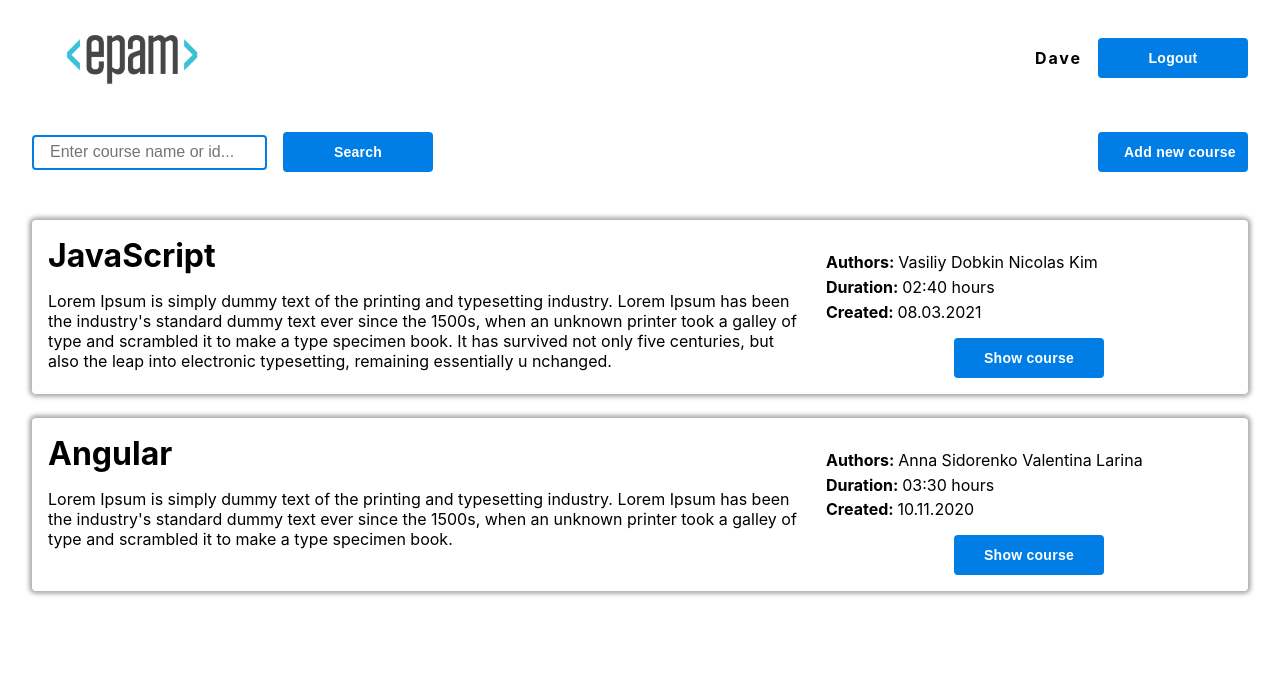
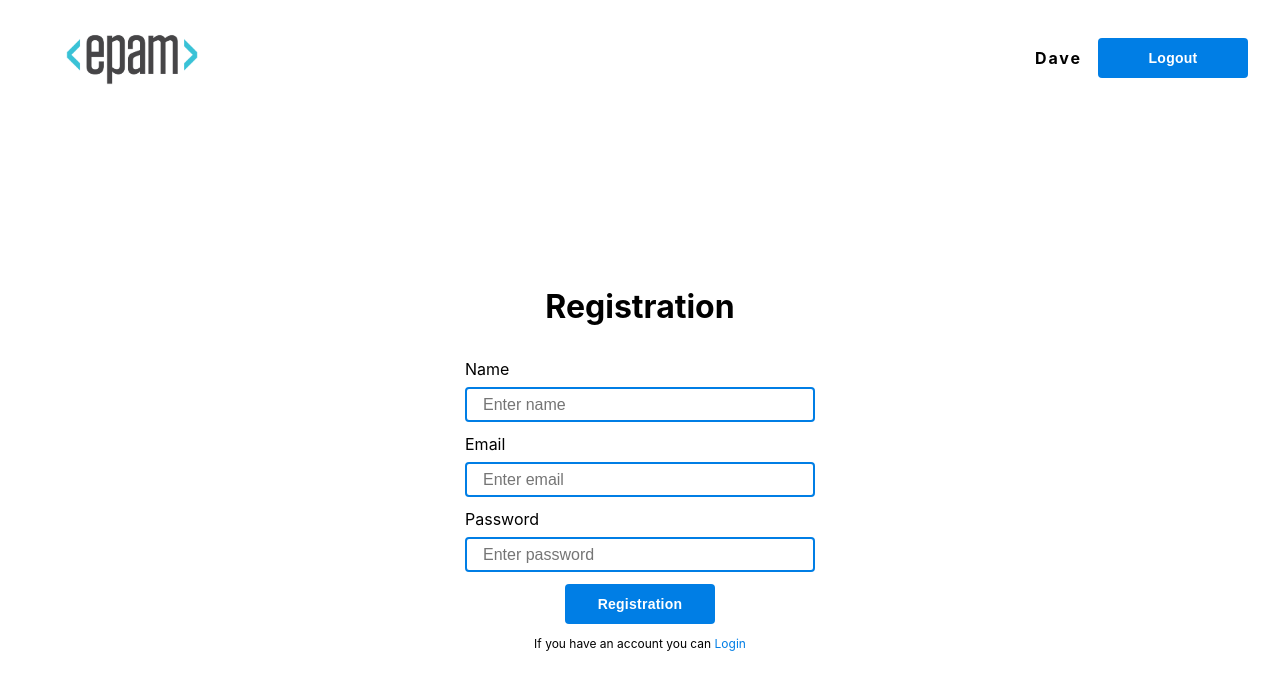
Before and after one commit to vadimshut/react-fundamentals, a React (Create React App) app: page /registration in a window 1280 px wide. Shown: the top 690 px of the page. Built offline with nearby package versions, Linux system fonts and the light colour scheme.

Commit message:
feat: rewrite code

```diff
--- a/package.json
+++ b/package.json
@@ -10,6 +10,7 @@
     "prop-types": "^15.8.1",
     "react": "^18.2.0",
     "react-dom": "^18.2.0",
+    "react-router-dom": "^6.3.0",
     "react-scripts": "5.0.1",
     "sass": "^1.52.3",
     "styled-components": "^5.3.5",
--- a/src/App.css
+++ /dev/null
@@ -1,6 +0,0 @@
-.app {
-    display: flex;
-    flex-direction: column;
-    height: 100%;
-
-}
--- a/src/App.jsx
+++ b/src/App.jsx
@@ -1,18 +1,51 @@
-import { Header } from './components/Header/Header';
+import { useCallback, useState } from 'react';
+import { BrowserRouter, Route, Routes, Navigate } from 'react-router-dom';
 
-import './App.css';
-import { Courses } from './components/Courses/Courses';
 import { mockedAuthorsList, mockedCoursesList } from './constants';
 
+import { Login } from './components/Login/Login';
+import { Registration } from './components/Registration/Registration';
+import { Courses } from './components/Courses/Courses';
+import { CreateCourse } from './components/CreateCourse/CreateCourse';
+
+import { updateAuthors } from './helpers/updateAuthors';
+
 function App() {
+	const [courses, setCourses] = useState(mockedCoursesList);
+	const [authors, setAuthors] = useState(mockedAuthorsList);
+
+	const createNewCourse = useCallback(
+		(newCourse, newAuthors) => {
+			const newPersonToAuthors = updateAuthors(authors, newAuthors);
+			setCourses([...courses, newCourse]);
+			setAuthors([...authors, ...newPersonToAuthors]);
+		},
+		[authors, courses]
+	);
+
 	return (
-		<div className='app'>
-			<Header />
-			<Courses
-				coursesList={mockedCoursesList}
-				authorsList={mockedAuthorsList}
-			/>
-		</div>
+		<BrowserRouter>
+			<Routes>
+				<Route path='/login' element={<Login />} />
+				<Route path='/registration' element={<Registration />} />
+				<Route
+					path='/courses'
+					element={<Courses coursesList={courses} authorsList={authors} />}
+				/>
+				{/*<Route path='/courses/:courseId' element={<App />} />*/}
+				<Route
+					path='/courses/add'
+					element={
+						<CreateCourse
+							authorsList={authors}
+							createNewCourse={createNewCourse}
+						/>
+					}
+				/>
+
+				<Route path='*' element={<Navigate to='/login' />} />
+			</Routes>
+		</BrowserRouter>
 	);
 }
 
--- /dev/null
+++ b/src/common/Decorator/PageDecorator.jsx
@@ -0,0 +1,17 @@
+import PropTypes from 'prop-types';
+import { Header } from '../../components/Header/Header';
+
+import './pageDecorator.scss';
+
+export const PageDecorator = ({ children }) => {
+	return (
+		<div className='pageDecorator'>
+			<Header />
+			<div className='main'>{children}</div>
+		</div>
+	);
+};
+
+PageDecorator.propTypes = {
+	children: PropTypes.element.isRequired,
+};
--- /dev/null
+++ b/src/common/Decorator/pageDecorator.scss
@@ -0,0 +1,10 @@
+.pageDecorator {
+  display: flex;
+  flex-direction: column;
+  height: 100%;
+  .main {
+    flex: 1 0 auto;
+    position: relative;
+    padding: 1rem 2rem;
+  }
+}
--- a/src/components/Courses/Courses.jsx
+++ b/src/components/Courses/Courses.jsx
@@ -1,59 +1,47 @@
 import { useCallback, useMemo, useState } from 'react';
 import PropTypes, { shape } from 'prop-types';
+import { useNavigate } from 'react-router-dom';
 import { BUTTON_NAMES } from '../../constants';
 
-import { updateAuthors } from '../../helpers/updateAuthors';
 import { CourseCard } from './components/CourseCard/CourseCard';
 import { SearchBar } from './components/SearchBar/SearchBar';
-import { CreateCourse } from '../CreateCourse/CreateCourse';
 import { Button } from '../../common/Button/Button';
+import { PageDecorator } from '../../common/Decorator/PageDecorator';
 
 import './courses.scss';
 
 export const Courses = ({ coursesList, authorsList }) => {
-	const [courses, setCourses] = useState(coursesList);
 	const [filteredCourses, setFilteredCourses] = useState([]);
-	const [authors, setAuthors] = useState(authorsList);
-	const [shouldShowCreateCourse, setShouldShowCreateCourse] = useState(false);
+	const navigate = useNavigate();
 
 	useMemo(() => {
-		setFilteredCourses(courses);
-	}, [courses]);
+		setFilteredCourses(coursesList);
+	}, [coursesList]);
 
 	const handleClickSearch = useCallback(
 		(searchValue) => {
-			const showCourses = courses.filter(
+			const showCourses = coursesList.filter(
 				({ title, id }) =>
 					title.toLowerCase().includes(searchValue.toLowerCase()) ||
 					id.toLowerCase().includes(searchValue.toLowerCase())
 			);
 			setFilteredCourses(showCourses);
 		},
-		[courses]
+		[coursesList]
 	);
 
-	const createNewCourse = useCallback(
-		(newCourse, newAuthors) => {
-			const newPersonToAuthors = updateAuthors(authors, newAuthors);
-			setCourses([...courses, newCourse]);
-			setAuthors([...authors, ...newPersonToAuthors]);
-			setShouldShowCreateCourse(!shouldShowCreateCourse);
-		},
-		[authors, courses, shouldShowCreateCourse]
-	);
+	const handleClickAddCourse = () => {
+		navigate('/courses/add', { replace: true });
+	};
 
 	return (
+		<PageDecorator>
 			<div className='courses'>
-			{shouldShowCreateCourse && (
-				<CreateCourse authorsList={authors} createNewCourse={createNewCourse} />
-			)}
-			{!shouldShowCreateCourse && (
-				<>
 				<div className='coursesControlsWrapper'>
 					<SearchBar onClick={handleClickSearch} />
 					<Button
 						buttonName={BUTTON_NAMES.addCourse}
-							onClick={() => setShouldShowCreateCourse(!shouldShowCreateCourse)}
+						onClick={handleClickAddCourse}
 					/>
 				</div>
 
@@ -73,13 +61,12 @@ export const Courses = ({ coursesList, authorsList }) => {
 							creationDate={creationDate}
 							duration={duration}
 							authorsIdsList={authorsIdsList}
-								authorsList={authors}
+							authorsList={authorsList}
 						/>
 					)
 				)}
-				</>
-			)}
 			</div>
+		</PageDecorator>
 	);
 };
 
--- a/src/components/CreateCourse/CreateCourse.jsx
+++ b/src/components/CreateCourse/CreateCourse.jsx
@@ -1,4 +1,5 @@
 import { useCallback, useState } from 'react';
+import { useNavigate } from 'react-router-dom';
 import PropTypes, { shape } from 'prop-types';
 import { v4 as uuidv4 } from 'uuid';
 import { BUTTON_NAMES, ERROR_MESSAGES, PLACEHOLDERS } from '../../constants';
@@ -12,6 +13,7 @@ import { Authors } from './components/Authors/Authors';
 
 import './create-course.scss';
 import { getDate } from '../../helpers/getDate';
+import { PageDecorator } from '../../common/Decorator/PageDecorator';
 
 export const CreateCourse = ({ authorsList, createNewCourse }) => {
 	const [error, setError] = useState(false);
@@ -20,6 +22,8 @@ export const CreateCourse = ({ authorsList, createNewCourse }) => {
 	const [title, setTitle] = useState('');
 	const [description, setDescription] = useState('');
 	const [duration, setDuration] = useState('');
+
+	const navigate = useNavigate();
 
 	const handleAddRemoveAuthor = useCallback(
 		({ id, name, action }) => {
@@ -96,9 +100,12 @@ export const CreateCourse = ({ authorsList, createNewCourse }) => {
 		};
 
 		createNewCourse(newCourse, selectedAuthors);
+		navigate('/courses', { replace: true });
+		console.log('create');
 	};
 
 	return (
+		<PageDecorator>
 			<form className='container' id='formId' onSubmit={handleSubmit}>
 				<div className='titleNewCourse'>
 					<Input
@@ -151,6 +158,7 @@ export const CreateCourse = ({ authorsList, createNewCourse }) => {
 					/>
 				</div>
 			</form>
+		</PageDecorator>
 	);
 };
 
--- /dev/null
+++ b/src/components/Login/Login.jsx
@@ -0,0 +1,37 @@
+import { Input } from '../../common/Input/Input';
+import { Button } from '../../common/Button/Button';
+import { Link } from 'react-router-dom';
+import { PageDecorator } from '../../common/Decorator/PageDecorator';
+
+import './login.scss';
+
+export const Login = () => {
+	return (
+		<PageDecorator>
+			<div className='login'>
+				<form className='form'>
+					<div>
+						<h1>Login</h1>
+					</div>
+					<Input
+						placeholder='Enter email'
+						type='email'
+						labelName='Email'
+					></Input>
+					<Input
+						placeholder='Enter password'
+						type='password'
+						labelName='Password'
+					></Input>
+					<Button buttonName='Login' />
+					<div className='redirect-to-login'>
+						If you have an account you can{' '}
+						<Link className='registrationLink' to='/registration'>
+							Registration
+						</Link>
+					</div>
+				</form>
+			</div>
+		</PageDecorator>
+	);
+};
--- /dev/null
+++ b/src/components/Login/login.scss
@@ -0,0 +1,25 @@
+.login {
+  display: flex;
+  flex-direction: column;
+  height: 100%;
+  align-items: center;
+  justify-content: center;
+
+  .form {
+    display: flex;
+    flex-direction: column;
+    align-items: center;
+    row-gap: 0.75rem;
+
+    .customInput {
+      width: 350px;
+    }
+  }
+  .redirect-to-login {
+    font-size: 0.75rem;
+  }
+  .registrationLink {
+    text-decoration: none;
+    color: #007ee5;
+  }
+}
--- /dev/null
+++ b/src/components/Registration/Registration.jsx
@@ -0,0 +1,38 @@
+import { Input } from '../../common/Input/Input';
+import { Button } from '../../common/Button/Button';
+import { Link } from 'react-router-dom';
+import { PageDecorator } from '../../common/Decorator/PageDecorator';
+
+import './registration.scss';
+
+export const Registration = () => {
+	return (
+		<PageDecorator>
+			<div className='registration'>
+				<form className='form'>
+					<div>
+						<h1>Registration</h1>
+					</div>
+					<Input placeholder='Enter name' labelName='Name'></Input>
+					<Input
+						placeholder='Enter email'
+						type='email'
+						labelName='Email'
+					></Input>
+					<Input
+						placeholder='Enter password'
+						type='password'
+						labelName='Password'
+					></Input>
+					<Button buttonName='Registration' />
+					<div className='redirect-to-login'>
+						If you have an account you can{' '}
+						<Link className='loginLink' to='/login'>
+							Login
+						</Link>
+					</div>
+				</form>
+			</div>
+		</PageDecorator>
+	);
+};
--- /dev/null
+++ b/src/components/Registration/registration.scss
@@ -0,0 +1,25 @@
+.registration {
+  display: flex;
+  flex-direction: column;
+  height: 100%;
+  align-items: center;
+  justify-content: center;
+
+  .form {
+    display: flex;
+    flex-direction: column;
+    align-items: center;
+    row-gap: 0.75rem;
+
+    .customInput {
+      width: 350px;
+    }
+  }
+  .redirect-to-login {
+    font-size: 0.75rem;
+  }
+  .loginLink {
+    text-decoration: none;
+    color: #007ee5;
+  }
+}
```
Also changed, not shown: src/components/CourseInfo/CourseInfo.jsx (added), 1 other file (tests, documents, lock files or other folders). Lines whose indentation alone changed are shown as unchanged.
